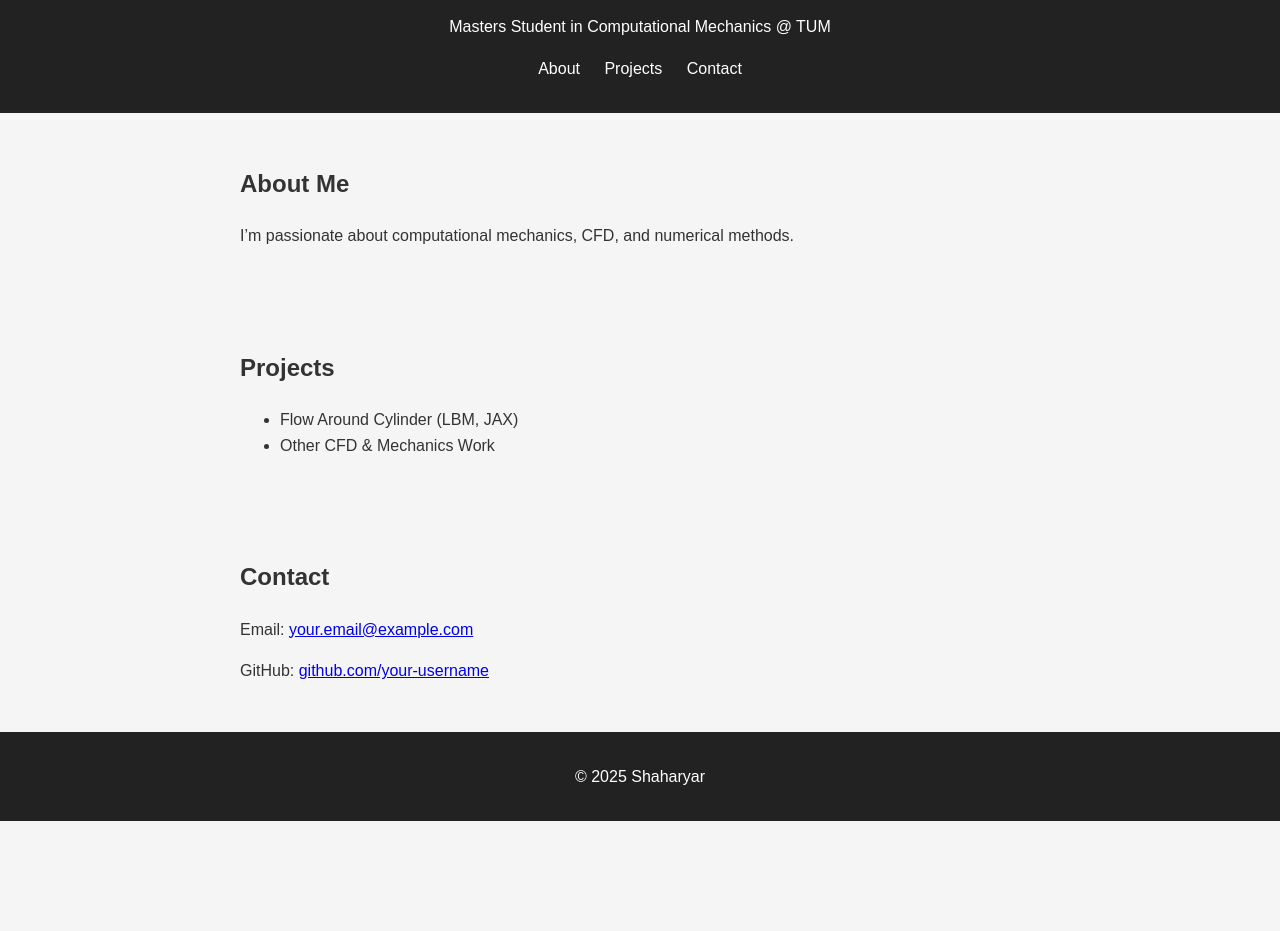
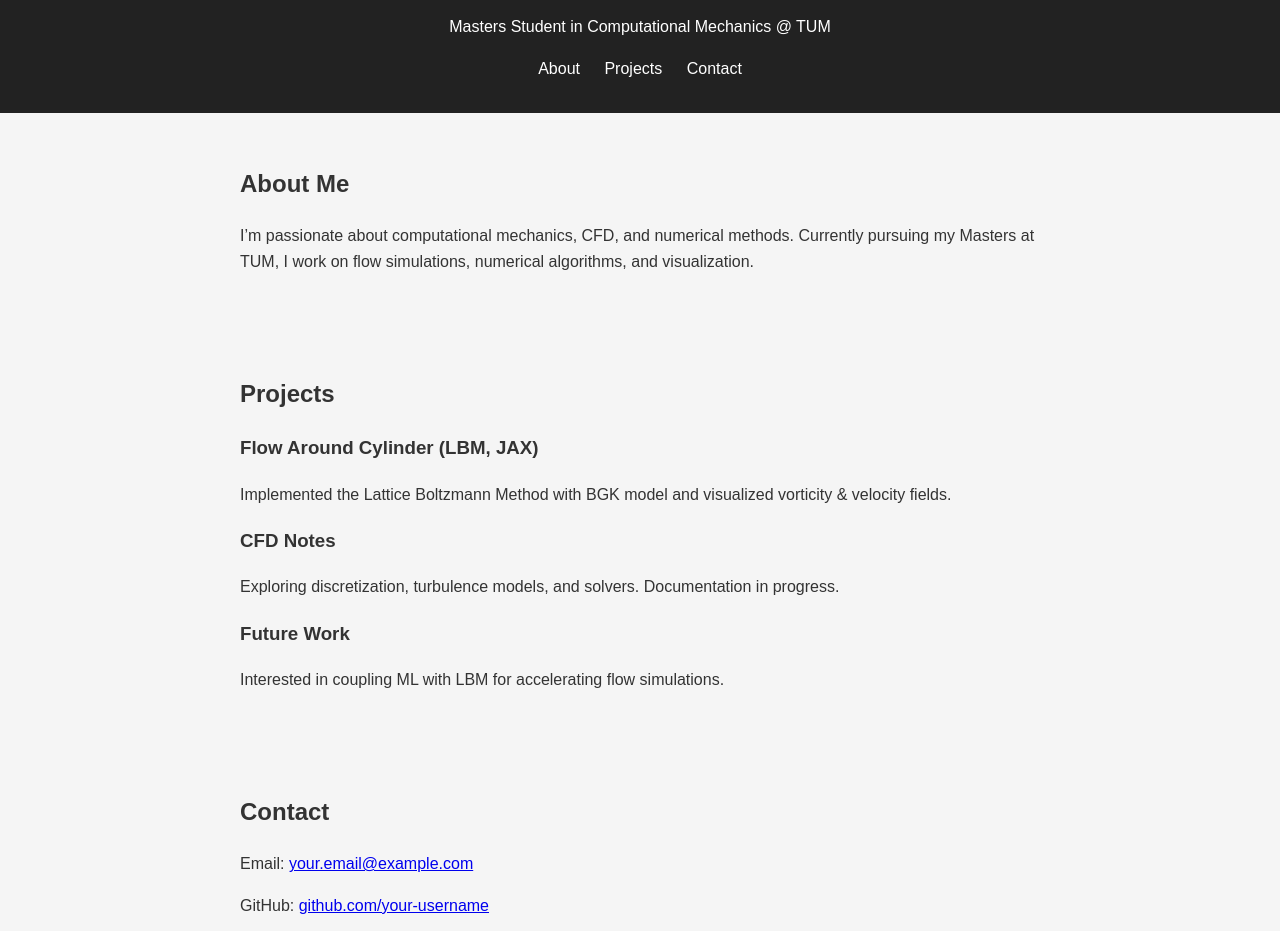
Before and after one commit to shaharyar20/shaharyar20.github.io, a plain HTML site: page index.html in a window 1280 px wide. Shown: the part 112-1043 px from the top of the page. Before the commit the page ends 933 px from the top, so only its background shows below. Drawn offline with Linux system fonts and the light colour scheme.

Commit message:
Update index.html

```diff
--- a/index.html
+++ b/index.html
@@ -7,37 +7,65 @@
   <link rel="stylesheet" href="style.css">
 </head>
 <body>
-  <header>
-    <h1>Shaharyar</h1>
+  <!-- Hero Section -->
+  <header class="hero">
+    <div class="container">
+      <h1>Hi, I'm <span class="highlight">Shaharyar</span></h1>
       <p>Masters Student in Computational Mechanics @ TUM</p>
       <nav>
         <a href="#about">About</a>
         <a href="#projects">Projects</a>
         <a href="#contact">Contact</a>
       </nav>
+    </div>
   </header>
 
-  <section id="about">
+  <!-- About Section -->
+  <section id="about" class="section">
+    <div class="container">
       <h2>About Me</h2>
-    <p>I’m passionate about computational mechanics, CFD, and numerical methods.</p>
+      <p>
+        I’m passionate about computational mechanics, CFD, and numerical methods.
+        Currently pursuing my Masters at TUM, I work on flow simulations,
+        numerical algorithms, and visualization.
+      </p>
+    </div>
   </section>
 
-  <section id="projects">
+  <!-- Projects Section -->
+  <section id="projects" class="section">
+    <div class="container">
       <h2>Projects</h2>
-    <ul>
-      <li>Flow Around Cylinder (LBM, JAX)</li>
-      <li>Other CFD & Mechanics Work</li>
-    </ul>
+      <div class="projects-grid">
+        <div class="card">
+          <h3>Flow Around Cylinder (LBM, JAX)</h3>
+          <p>Implemented the Lattice Boltzmann Method with BGK model and visualized vorticity & velocity fields.</p>
+        </div>
+        <div class="card">
+          <h3>CFD Notes</h3>
+          <p>Exploring discretization, turbulence models, and solvers. Documentation in progress.</p>
+        </div>
+        <div class="card">
+          <h3>Future Work</h3>
+          <p>Interested in coupling ML with LBM for accelerating flow simulations.</p>
+        </div>
+      </div>
+    </div>
   </section>
 
-  <section id="contact">
+  <!-- Contact Section -->
+  <section id="contact" class="section">
+    <div class="container">
       <h2>Contact</h2>
       <p>Email: <a href="mailto:your.email@example.com">your.email@example.com</a></p>
-    <p>GitHub: <a href="https://github.com/your-username">github.com/your-username</a></p>
+      <p>GitHub: <a href="https://github.com/your-username" target="_blank">github.com/your-username</a></p>
+      <p>LinkedIn: <a href="https://linkedin.com/in/your-profile" target="_blank">linkedin.com/in/your-profile</a></p>
+    </div>
   </section>
 
+  <!-- Footer -->
   <footer>
-    <p>© 2025 Shaharyar</p>
+    <p>© 2025 Shaharyar | Built with ❤️</p>
   </footer>
 </body>
 </html>
```
Lines whose indentation alone changed are shown as unchanged.
